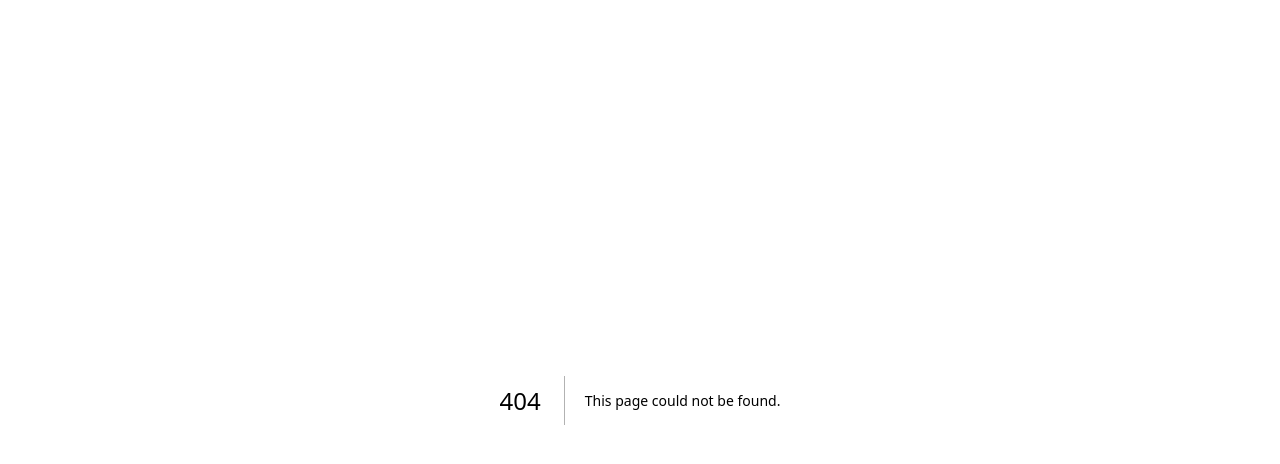
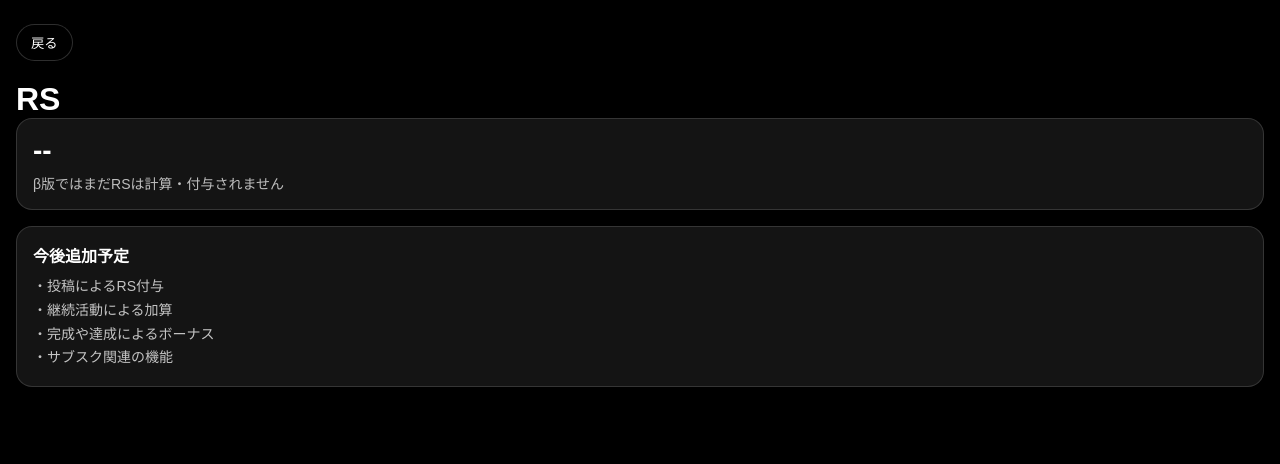
Before and after one commit to tsubasato26-star/root-beta, a Next.js app: page /rs in a window 1280 px wide. Before the commit this address had no page. Shown: the top 464 px of the page. Built offline with nearby package versions, Linux system fonts and the light colour scheme.

Commit message:
rs追加

```diff
--- /dev/null
+++ b/app/rs/page.tsx
@@ -0,0 +1,67 @@
+"use client"
+
+import { useRouter } from "next/navigation"
+
+export default function RSPage() {
+  const router = useRouter()
+
+  return (
+    <div
+      style={{
+        minHeight: "100vh",
+        background: "black",
+        color: "white",
+        padding: "24px 16px",
+      }}
+    >
+      <button
+        onClick={() => router.back()}
+        style={{
+          marginBottom: "20px",
+          border: "1px solid rgba(255,255,255,0.18)",
+          borderRadius: "999px",
+          padding: "8px 14px",
+          background: "rgba(0,0,0,0.45)",
+          color: "white",
+          cursor: "pointer",
+        }}
+      >
+        戻る
+      </button>
+
+      <h1 style={{ marginTop: 0 }}>RS</h1>
+
+      <div
+        style={{
+          padding: "16px",
+          borderRadius: "16px",
+          background: "rgba(255,255,255,0.08)",
+          border: "1px solid rgba(255,255,255,0.14)",
+          marginBottom: "16px",
+        }}
+      >
+        <div style={{ fontSize: "28px", fontWeight: 700, marginBottom: "6px" }}>--</div>
+        <div style={{ color: "rgba(255,255,255,0.72)", fontSize: "14px" }}>
+          β版ではまだRSは計算・付与されません
+        </div>
+      </div>
+
+      <div
+        style={{
+          padding: "16px",
+          borderRadius: "16px",
+          background: "rgba(255,255,255,0.08)",
+          border: "1px solid rgba(255,255,255,0.14)",
+        }}
+      >
+        <div style={{ fontWeight: 700, marginBottom: "8px" }}>今後追加予定</div>
+        <div style={{ color: "rgba(255,255,255,0.75)", lineHeight: 1.7, fontSize: "14px" }}>
+          ・投稿によるRS付与<br />
+          ・継続活動による加算<br />
+          ・完成や達成によるボーナス<br />
+          ・サブスク関連の機能
+        </div>
+      </div>
+    </div>
+  )
+}
```
Also changed, not shown: app/post/page.tsx (+45 -0 lines), app/profile/page.tsx (+17 -0 lines).
